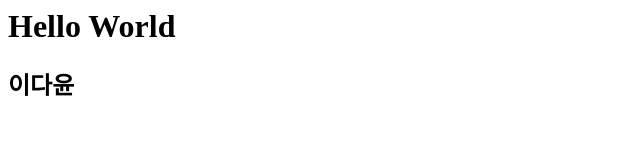
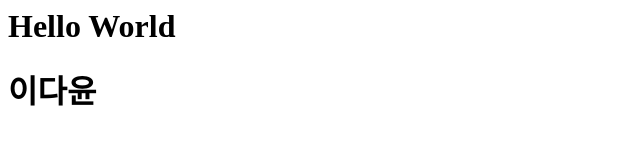
Before and after one commit to ekdbs/my-project2, a plain HTML site: page index.html in a window 1280 px wide. Shown: the whole page, without its empty margins (0-640 px from the left). Drawn offline with Linux system fonts and the light colour scheme.

Commit message:
커밋 테스트

```diff
--- a/index.html
+++ b/index.html
@@ -4,6 +4,6 @@
     </head>
     <body>
         <h1>Hello World</h1>
-        <h2>이다윤</h2>
+        <h1>이다윤</h1>
     </body>
 </html>
```
